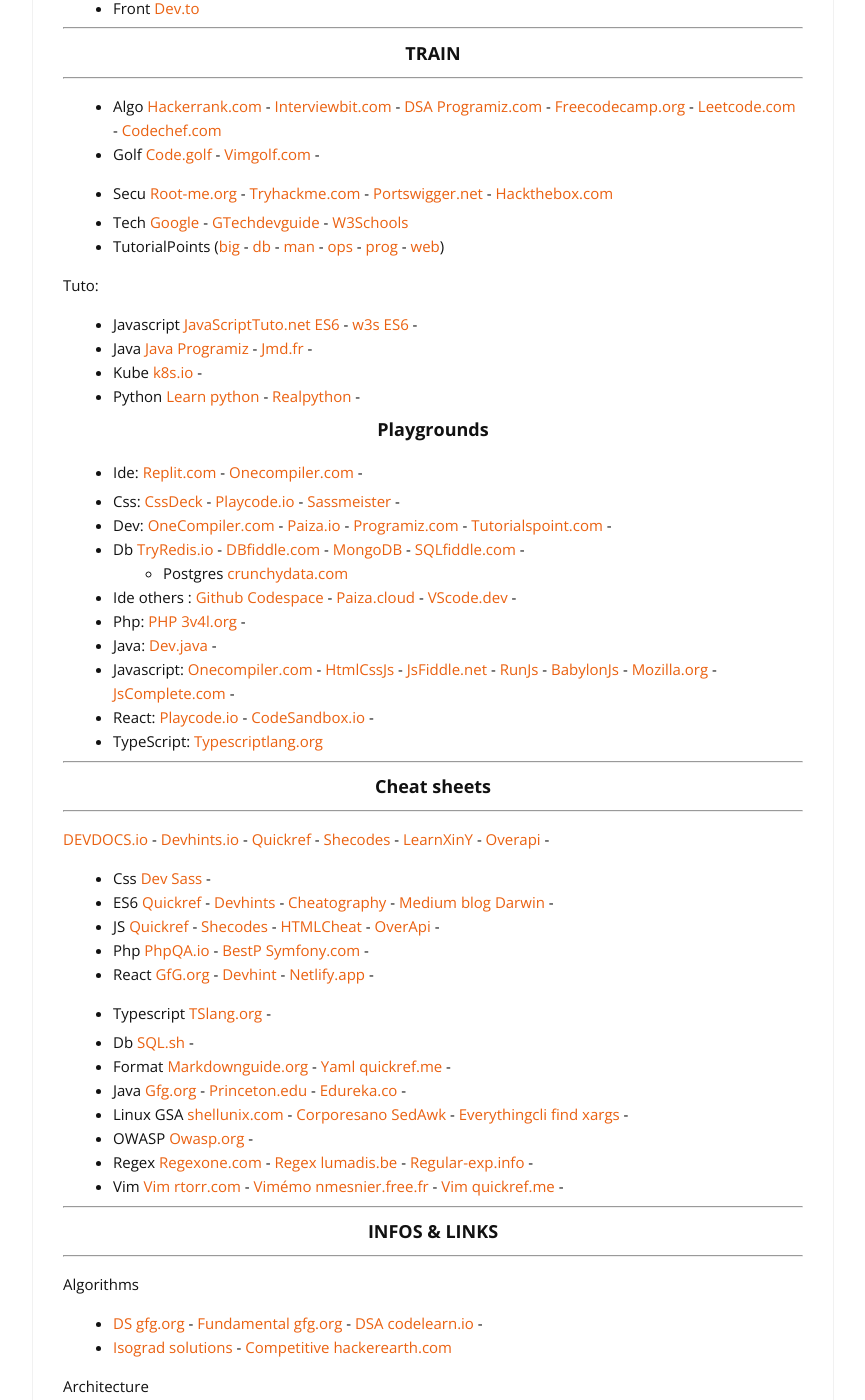
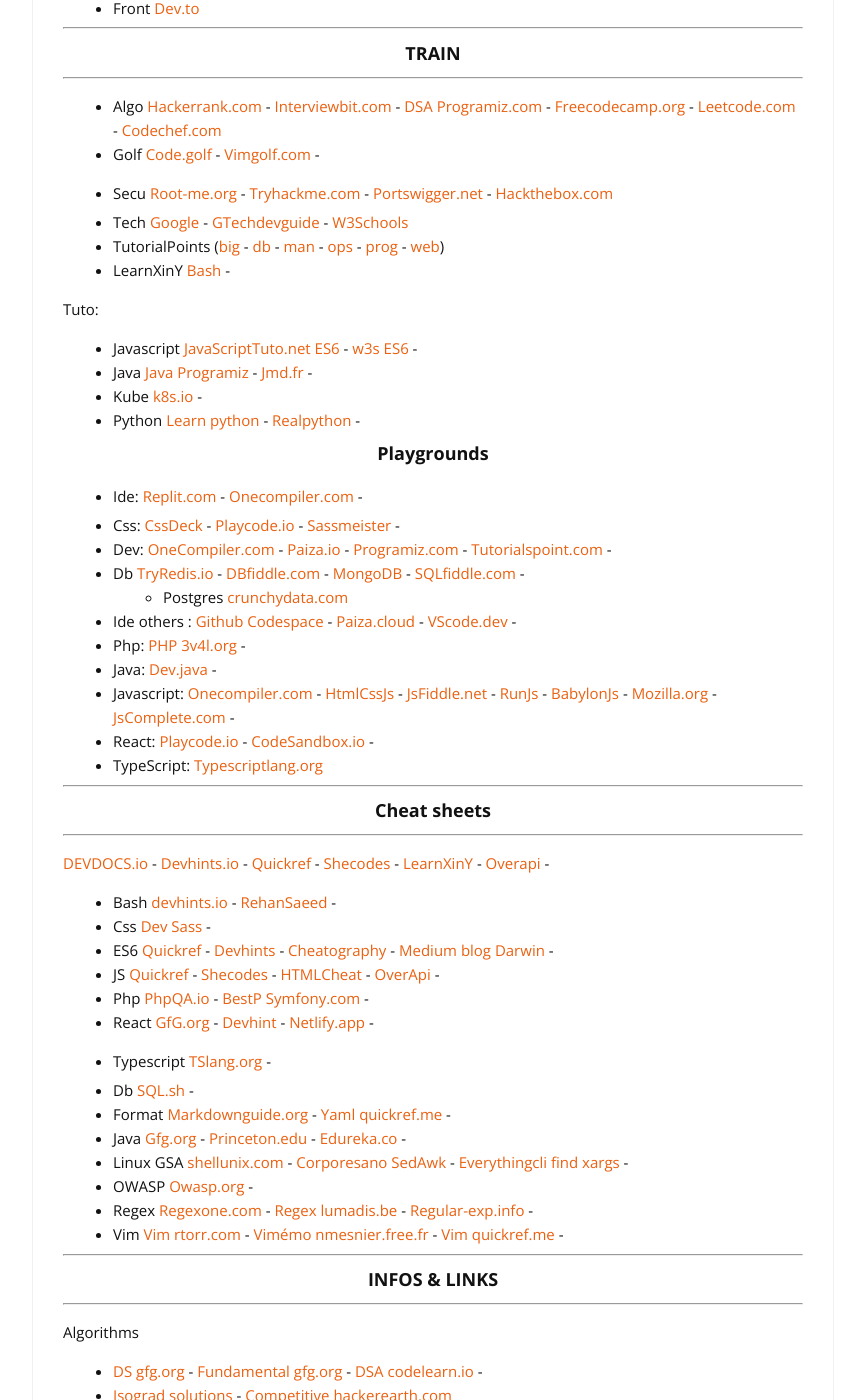
Before and after one commit to cylmat/cylmat.github.io, a Jekyll site: the page built from _pages/USEFUL.md, in a window 1280 px wide and 1400 px high, scrolled down 480 px. Shown: the whole window, without its empty margins (207-1072 px from the left). Built offline with Jekyll 4.4.1, drawn with Linux system fonts in a browser that asks for light colours; nearby versions of some CDN libraries.

Commit message:
Update USEFUL.md

```diff
--- a/_pages/USEFUL.md
+++ b/_pages/USEFUL.md
@@ -30,6 +30,7 @@
 
 - Tech [Google](https://developers.google.com/learn) - [GTechdevguide](https://techdevguide.withgoogle.com) - [W3Schools](https://www.w3schools.com)
 - TutorialPoints ([big](https://www.tutorialspoint.com/big_data_tutorials.htm) - [db](https://www.tutorialspoint.com/database_tutorials.htm) - [man](https://www.tutorialspoint.com/management_tutorials.htm) - [ops](https://www.tutorialspoint.com/devops_tutorials.htm) - [prog](https://www.tutorialspoint.com/computer_programming_tutorials.htm) - [web](https://www.tutorialspoint.com/web_development_tutorials.htm))
+- LearnXinY [Bash](https://learnxinyminutes.com/docs/bash) -
 
 Tuto:
 * Javascript [JavaScriptTuto.net ES6](https://www.javascripttutorial.net/es6) - [w3s ES6](https://www.w3schools.com/js/js_es6.asp) -
@@ -58,6 +59,7 @@
 
 [DEVDOCS.io](https://devdocs.io) - [Devhints.io](https://devhints.io) - [Quickref](https://quickref.me) - [Shecodes](http://cheatsheets.shecodes.io) - [LearnXinY](https://learnxinyminutes.com) - [Overapi](https://overapi.com/javascript) -
 
+- Bash [devhints.io](https://devhints.io/bash) - [RehanSaeed](https://github.com/RehanSaeed/Bash-Cheat-Sheet) -
 - Css [Dev Sass](https://devhints.io/sass) -
 - ES6 [Quickref](https://quickref.me/es6.html) - [Devhints](https://devhints.io/es6) - [Cheatography](https://cheatography.com/romansemko/cheat-sheets/ecmascript-6-es6) - [Medium blog Darwin](https://medium.com/edonec/ecmascript-cheatsheet-the-darwin-theory-of-javascript-90fabc23df4c) -
 - JS [Quickref](https://quickref.me/javascript.html) - [Shecodes](http://cheatsheets.shecodes.io/javascript) - [HTMLCheat](https://htmlcheatsheet.com/js) - [OverApi](https://overapi.com/javascript) -
```
